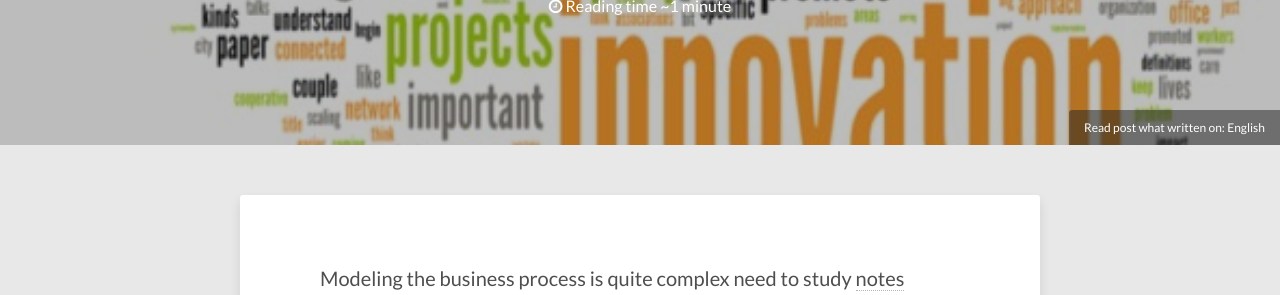
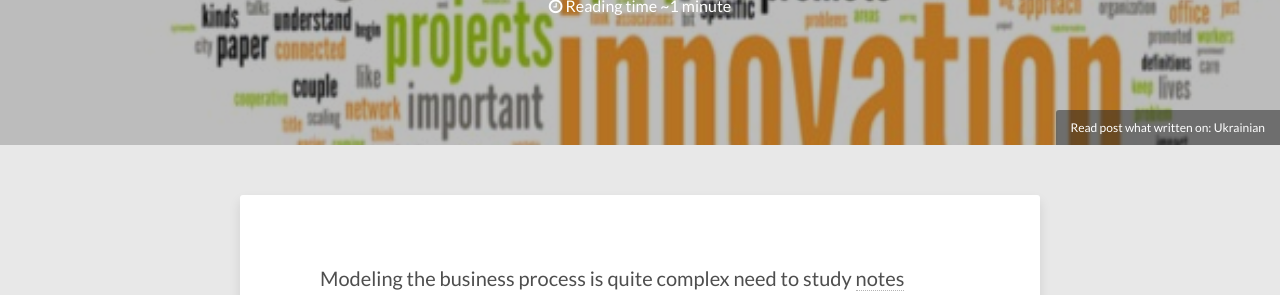
Before and after one commit to kroschu/env, a Jekyll site: the page built from _posts/2018-11-21-особисті-цілі-copy.md, in a window 1280 px wide and 900 px high. Shown: the part 255-550 px from the top of the window. Built offline with Jekyll 4.4.1, drawn with Linux system fonts in a browser that asks for light colours; nearby versions of some CDN libraries; comment, search, counter and statistics services are not loaded.

Commit message:
Update 2018-11-21-особисті-цілі-copy.md

```diff
--- a/_posts/2018-11-21-особисті-цілі-copy.md
+++ b/_posts/2018-11-21-особисті-цілі-copy.md
@@ -8,8 +8,8 @@
 image:
   path: "/images/85A2B252-E930-4782-B479-04A342548BB6.jpeg"
   feature: 85A2B252-E930-4782-B479-04A342548BB6.jpeg
-  credit: English
-  creditlink: https://en-vokov.treba.tk/%D0%BE%D1%81%D0%BE%D0%B1%D0%B8%D1%81%D1%82%D1%96-%D1%86%D1%96%D0%BB%D1%96-copy/
+  credit: Ukrainian
+  creditlink: https://vokov.treba.tk/%D0%BE%D1%81%D0%BE%D0%B1%D0%B8%D1%81%D1%82%D1%96-%D1%86%D1%96%D0%BB%D1%96-copy/
 
 ---
 Modeling the business process is quite complex need to study [notes BPMN](https://lib.treba.tk/download/21/pdf/21.pdf), possession nstrumental [selected BPMS system](https://lib.treba.tk/download/25/pdf/25.pdf), possession of [theoretical foundations](https://lib.treba.tk/download/25/pdf/25.pdf) modern process [decision-making](https://lib.treba.tk/download/29/pdf/29.pdf), analyze and simulate [business processes](https://lib.treba.tk/download/22/pdf/22.pdf), so their development should involve professionals. But this does not mean that only professionals should be involved. Living business requires interaction between a wide range of people with different skills, and therefore the development of processes requires the same.
```
